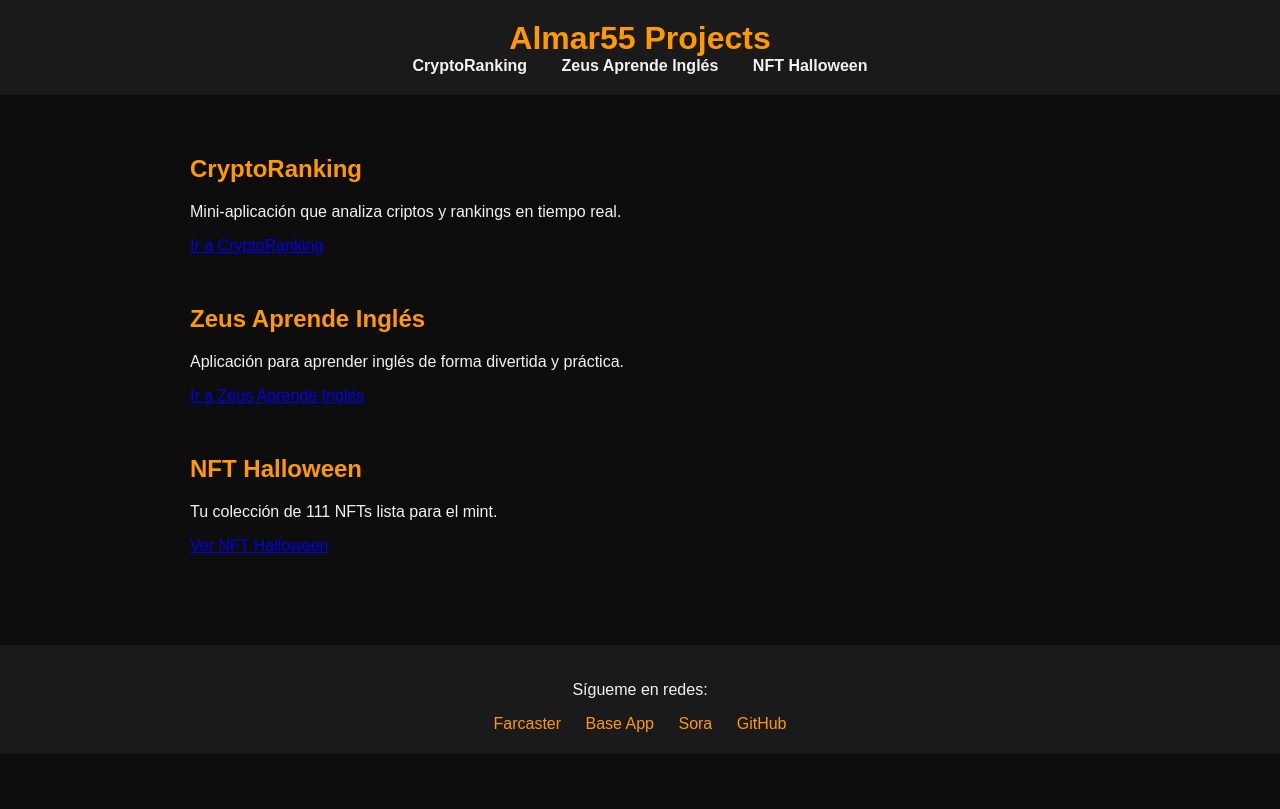
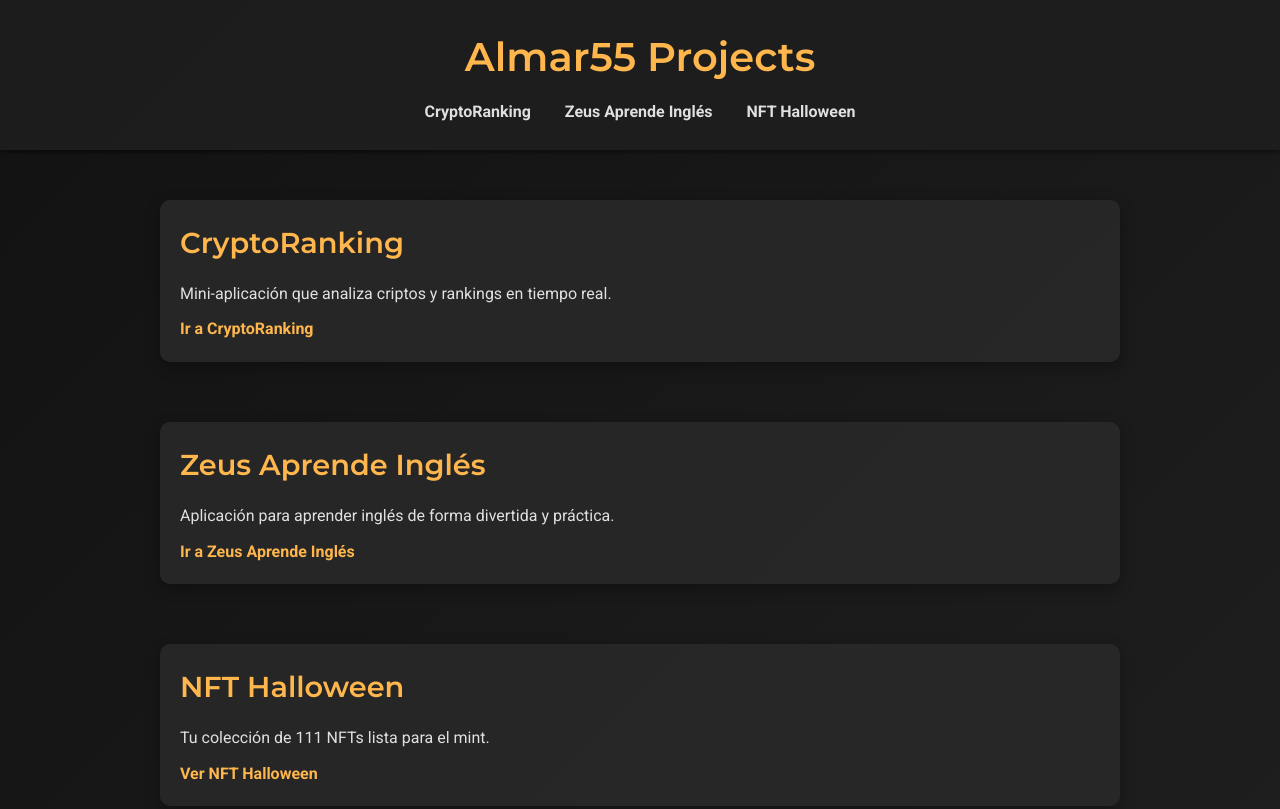
Before and after one commit to Zeus2604/almar55, a plain HTML site: page index.html in a window 1280 px wide. Shown: the top 809 px of the page. Drawn offline with Linux system fonts and the light colour scheme.

Commit message:
Update index.html
feat: actualizar footer con iconos SVG de redes (Farcaster, Base App, Sora, GitHub) y estilo moderno

```diff
--- a/index.html
+++ b/index.html
@@ -4,59 +4,120 @@
     <meta charset="UTF-8">
     <meta name="viewport" content="width=device-width, initial-scale=1.0">
     <title>Almar55 Projects</title>
+    <link href="https://fonts.googleapis.com/css2?family=Roboto:wght@400;700&family=Montserrat:wght@600&display=swap" rel="stylesheet">
     <style>
-        body {
-            font-family: Arial, sans-serif;
-            background-color: #0d0d0d;
-            color: #f2f2f2;
+        /* Reset básico */
+        * {
             margin: 0;
             padding: 0;
+            box-sizing: border-box;
         }
+
+        body {
+            font-family: 'Roboto', sans-serif;
+            background: linear-gradient(135deg, #121212, #1f1f1f);
+            color: #e0e0e0;
+            line-height: 1.6;
+            transition: background 0.5s ease;
+        }
+
         header {
-            background-color: #1a1a1a;
-            padding: 20px;
+            background-color: rgba(30,30,30,0.9);
+            padding: 25px 20px;
             text-align: center;
+            position: sticky;
+            top: 0;
+            z-index: 100;
+            box-shadow: 0 2px 5px rgba(0,0,0,0.5);
         }
+
         h1 {
-            margin: 0;
-            color: #ff9900;
+            font-family: 'Montserrat', sans-serif;
+            color: #ffb74d;
+            margin-bottom: 10px;
+            font-size: 2.5rem;
         }
+
         nav a {
-            color: #f2f2f2;
+            color: #e0e0e0;
             margin: 0 15px;
             text-decoration: none;
-            font-weight: bold;
+            font-weight: 600;
+            transition: all 0.3s ease;
         }
+
         nav a:hover {
-            color: #ff9900;
+            color: #ffb74d;
+            transform: scale(1.1);
         }
+
         main {
-            padding: 40px 20px;
-            max-width: 900px;
+            padding: 50px 20px;
+            max-width: 1000px;
             margin: auto;
         }
+
         section {
-            margin-bottom: 50px;
+            margin-bottom: 60px;
+            opacity: 0;
+            transform: translateY(30px);
+            transition: all 0.8s ease;
         }
+
+        section.visible {
+            opacity: 1;
+            transform: translateY(0);
+        }
+
         h2 {
-            color: #ff9900;
+            font-family: 'Montserrat', sans-serif;
+            color: #ffb74d;
+            margin-bottom: 15px;
+            font-size: 1.8rem;
         }
-        .project-list {
-            list-style: none;
-            padding: 0;
+
+        .project-card {
+            background-color: rgba(40,40,40,0.9);
+            padding: 20px;
+            border-radius: 10px;
+            box-shadow: 0 5px 15px rgba(0,0,0,0.3);
+            transition: transform 0.3s ease, box-shadow 0.3s ease;
         }
-        .project-list li {
-            margin-bottom: 15px;
+
+        .project-card:hover {
+            transform: translateY(-5px);
+            box-shadow: 0 10px 25px rgba(0,0,0,0.5);
         }
+
+        .project-card a {
+            display: inline-block;
+            margin-top: 10px;
+            color: #ffb74d;
+            text-decoration: none;
+            font-weight: bold;
+            transition: color 0.3s ease;
+        }
+
+        .project-card a:hover {
+            color: #ffd180;
+        }
+
         footer {
             text-align: center;
-            padding: 20px;
-            background-color: #1a1a1a;
+            padding: 25px 20px;
+            background-color: rgba(30,30,30,0.9);
+            box-shadow: 0 -2px 5px rgba(0,0,0,0.5);
         }
+
         footer a {
-            color: #ff9900;
+            color: #ffb74d;
             text-decoration: none;
             margin: 0 10px;
+            transition: color 0.3s ease;
+        }
+
+        footer a:hover {
+            color: #ffd180;
         }
     </style>
 </head>
@@ -71,19 +132,19 @@
     </header>
 
     <main>
-        <section id="crypto-ranking">
+        <section id="crypto-ranking" class="project-card">
             <h2>CryptoRanking</h2>
             <p>Mini-aplicación que analiza criptos y rankings en tiempo real.</p>
             <a href="https://cryptorankingup.vercel.app/" target="_blank">Ir a CryptoRanking</a>
         </section>
 
-        <section id="zeus-aprende">
+        <section id="zeus-aprende" class="project-card">
             <h2>Zeus Aprende Inglés</h2>
             <p>Aplicación para aprender inglés de forma divertida y práctica.</p>
             <a href="https://aprende-ingles-to-be.vercel.app/" target="_blank">Ir a Zeus Aprende Inglés</a>
         </section>
 
-        <section id="nft-halloween">
+        <section id="nft-halloween" class="project-card">
             <h2>NFT Halloween</h2>
             <p>Tu colección de 111 NFTs lista para el mint.</p>
             <a href="https://opensea.io/es/collection/halloween-almar-pfp/overview" target="_blank">Ver NFT Halloween</a>
@@ -97,5 +158,21 @@
         <a href="https://zora.co/@almar55" target="_blank">Sora</a>
         <a href="https://github.com/Zeus2604" target="_blank">GitHub</a>
     </footer>
+
+    <script>
+        // Animación simple al hacer scroll
+        const sections = document.querySelectorAll('section');
+        const observer = new IntersectionObserver(entries => {
+            entries.forEach(entry => {
+                if(entry.isIntersecting){
+                    entry.target.classList.add('visible');
+                }
+            });
+        }, { threshold: 0.1 });
+
+        sections.forEach(section => {
+            observer.observe(section);
+        });
+    </script>
 </body>
 </html>
```
Lines whose indentation alone changed are shown as unchanged.
